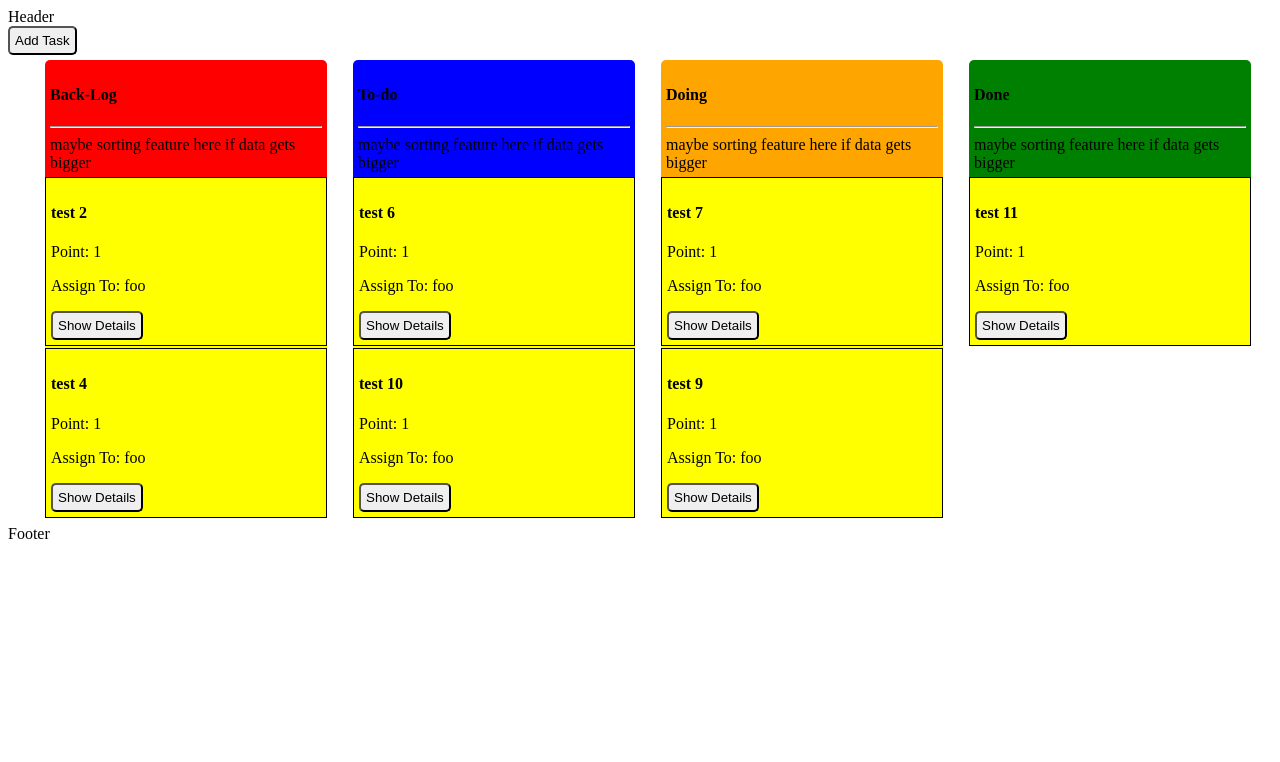
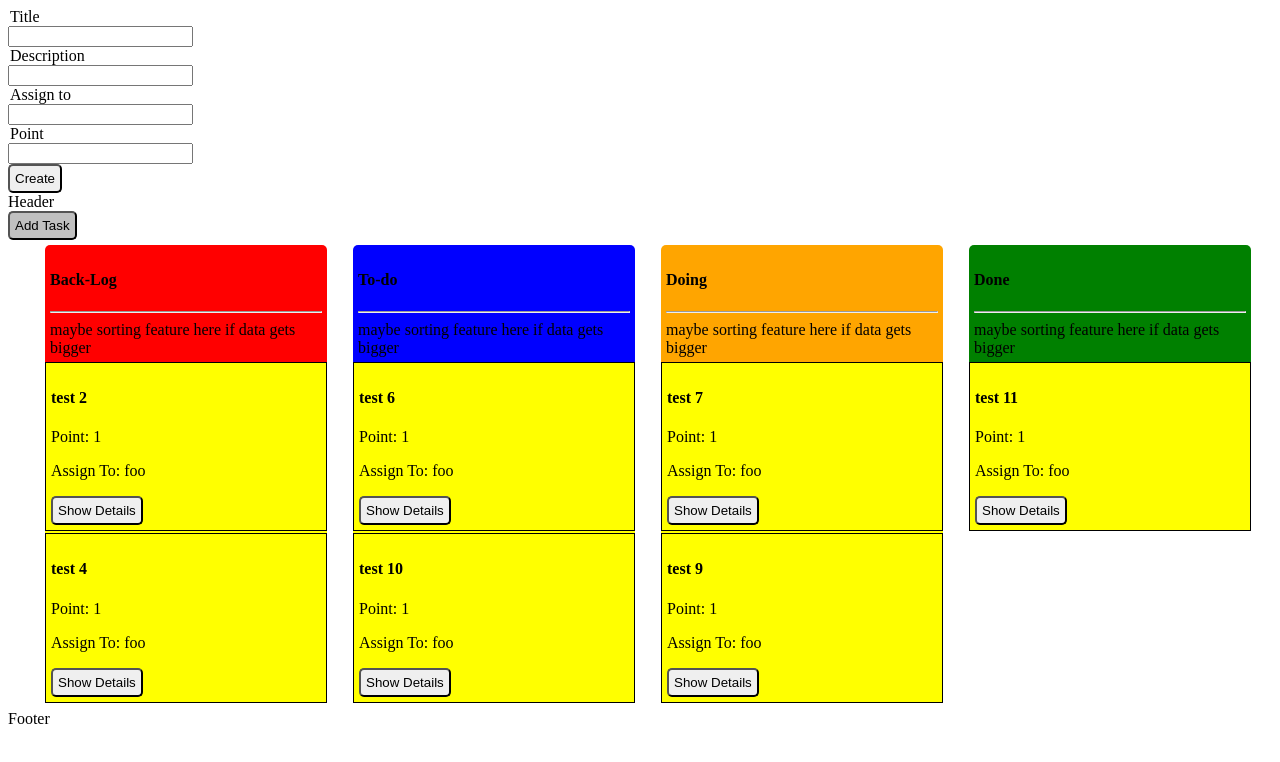
Before and after one commit to eiyu/kss, a React (Create React App) app: page / in a window 1280 px wide. Both pictures are taken after a click on the button "Add Task". Shown: the top 762 px of the page. Built offline with nearby package versions, Linux system fonts and the light colour scheme.

Commit message:
adding logic to reducer

```diff
--- a/src/App.js
+++ b/src/App.js
@@ -4,26 +4,31 @@ import React , {Component} from 'react'
 import {Boards} from './components/Boards'
 import {Header} from './components/Header'
 import {Footer} from './components/Footer'
+import {TaskForm} from './components/TaskForm'
 import {connect} from 'react-redux'
 import {Button} from './components/styled/Button'
-
+import {showForm} from './actions/togglesActions'
+import {TaskFormContainer} from './components/styled/TaskFormContainer'
+import {TaskDetailsContainer} from './components/styled/TaskDetailsContainer'
 class App extends Component {
   // Todos:
 
-  // add new task component
-
-  // constructor() {
-  //   super()
-  //   this.state = {
-  //     showDetails: false
-  //   }
-  // }
+  // styling task details and task form
 
   render() {
     return (
       <div className="app-container">
+        {/*hidden components*/}
+        <TaskDetailsContainer show={this.props.toggles.showDetails.show}>
+          {this.props.toggles.showDetails.card.title}
+        </TaskDetailsContainer>
+        <TaskFormContainer show={this.props.toggles.showForm}>
+          {/*Task Form*/}
+          <TaskForm />
+        </TaskFormContainer>
+
         <Header className="header" />
-        <Button color={''}> Add Task </Button>
+        <Button color={'silver'} onClick={this.props.onShowForm}> Add Task </Button>
         <Boards className="board" cards={this.props} />
         <Footer className="footer" />
       </div>
@@ -41,6 +46,14 @@ const stateToProps = (state,props) => {
     todo: state.todo,
     doing: state.doing,
     done: state.done,
+    toggles: state.toggles
   }
 }
-export default connect(stateToProps,null)(App);
+
+const dispatchToProps = (dispatch) => {
+  return {
+    onShowForm: (show) => dispatch(showForm())
+  }
+}
+
+export default connect(stateToProps,dispatchToProps)(App);
--- a/src/actions/togglesActions.js
+++ b/src/actions/togglesActions.js
@@ -1,6 +1,13 @@
 export const SHOW_TASK_DETAILS = "SHOW_TASK_DETAILS"
+export const SHOW_FORM = "SHOW_FORM"
 
-export const showTaskDetails = () => {
-  console.log('test');
-  return {type: SHOW_TASK_DETAILS}
+export const showForm = () => {
+  return {type: SHOW_FORM}
 }
+
+export const showTaskDetails = (card) => {
+  return {
+    type: SHOW_TASK_DETAILS,
+    card
+  }
+}
--- a/src/components/Card.js
+++ b/src/components/Card.js
@@ -8,9 +8,6 @@ import '../cards.css'
 class Card extends Component {
   constructor() {
     super()
-    this.state = {
-      show: false
-    }
   }
 
   render() {
@@ -20,7 +17,7 @@ class Card extends Component {
         <p>Point: {this.props.item.point}</p>
         <p>Assign To: {this.props.item.assignTo}</p>
         {/*add styled component*/}
-        <Button> Show Details </Button>
+        <Button onClick={() => this.props.onShowDetails(this.props.item)}> Show Details </Button>
       </div>
     )
   }
@@ -31,12 +28,11 @@ Card.propTypes = {
   onShowDetails: PropTypes.func
 }
 
-// USELESS?
-const stateToProps = (state,props) => ({
-  showTaskDetails: state.toggles
-})
+// const mapState = (state, props) => ({
+//   showDetails: state.toggles.showDetails
+// })
 
 const mapDispatchToProps = dispatch => ({
-  onShowDetails: () => showTaskDetails()
+  onShowDetails: (item) => dispatch(showTaskDetails(item))
 })
-export default connect(stateToProps, mapDispatchToProps)(Card)
+export default connect(null, mapDispatchToProps)(Card)
--- /dev/null
+++ b/src/components/TaskForm.js
@@ -0,0 +1,20 @@
+import React from 'react'
+import PropTypes from 'prop-types'
+import {Button} from './styled/Button'
+export const TaskForm = (props) => (
+  <div>
+    <legend>Title</legend>
+    <input type='text' />
+    <legend>Description</legend>
+    <input type='text' />
+    <legend>Assign to</legend>
+    <input type='text' />
+    <legend>Point</legend>
+    <input type='number' /> <br/>
+    <Button>Create</Button>
+  </div>
+)
+
+TaskForm.propTypes = {
+
+}
--- a/src/components/styled/Button.js
+++ b/src/components/styled/Button.js
@@ -6,7 +6,7 @@ export const Button = styled.button`
   height: auto;
   padding: 5px;
   border-radius: 5px;
-  color: ${({color}) => color};
+  background-color: ${({color}) => color};
 `
 
 Button.displayName = 'Button'
--- /dev/null
+++ b/src/components/styled/TaskDetailsContainer.js
@@ -0,0 +1,16 @@
+import PropTypes from 'prop-types'
+import styled from 'styled-components'
+
+
+export const TaskDetailsContainer = styled.div`
+  visibility: ${({show}) => show ? "show" : "hidden"};
+  width: 100%;
+  height: 100%;
+  transform: ${props => {
+    return props.show ?
+    "translate3d(0,0,0)" :
+    "translate3d(0, 0, 0);"
+  }}
+`
+
+TaskDetailsContainer.displayName = "TaskDetailsContainer"
--- /dev/null
+++ b/src/components/styled/TaskFormContainer.js
@@ -0,0 +1,16 @@
+import PropTypes from 'prop-types'
+import styled from 'styled-components'
+
+
+export const TaskFormContainer = styled.div`
+  visibility: ${({show}) => show ? "show" : "hidden"};
+  width: 100%;
+  height: 100%;
+  transform: ${props => {
+    return props.show ?
+    "translate3d(0,0,0)" :
+    "translate3d(0, 0, 0);"
+  }}
+`
+
+TaskFormContainer.displayName = "TaskFormContainer"
--- a/src/reducers/togglesReducer.js
+++ b/src/reducers/togglesReducer.js
@@ -1,14 +1,25 @@
-import {SHOW_TASK_DETAILS} from '../actions/togglesActions'
+import {SHOW_TASK_DETAILS, SHOW_FORM} from '../actions/togglesActions'
 const initialState = {
-  showDetails: false
+  showDetails: {show: false,card:{}},
+  showForm: false
 }
+
 export const togglesReducer = (state=initialState, action) => {
-  console.log(state.showDetails);
+
   switch (action.type) {
     case SHOW_TASK_DETAILS:
       return Object.assign({}, state, {
-        showDetails: state.showDetails === false ? true : false
+        showDetails : {
+          show: state.showDetails.show === false ? true : false,
+          card: state.showDetails.show === false ? action.card : {}
+        }
       })
+
+    case SHOW_FORM:
+      return Object.assign({}, state, {
+        showForm: state.showForm === false ? true : false
+      })
+
     default:
       return state
   }
```
Also changed, not shown: src/reducers/cardReducer.js (+3 -16 lines).
